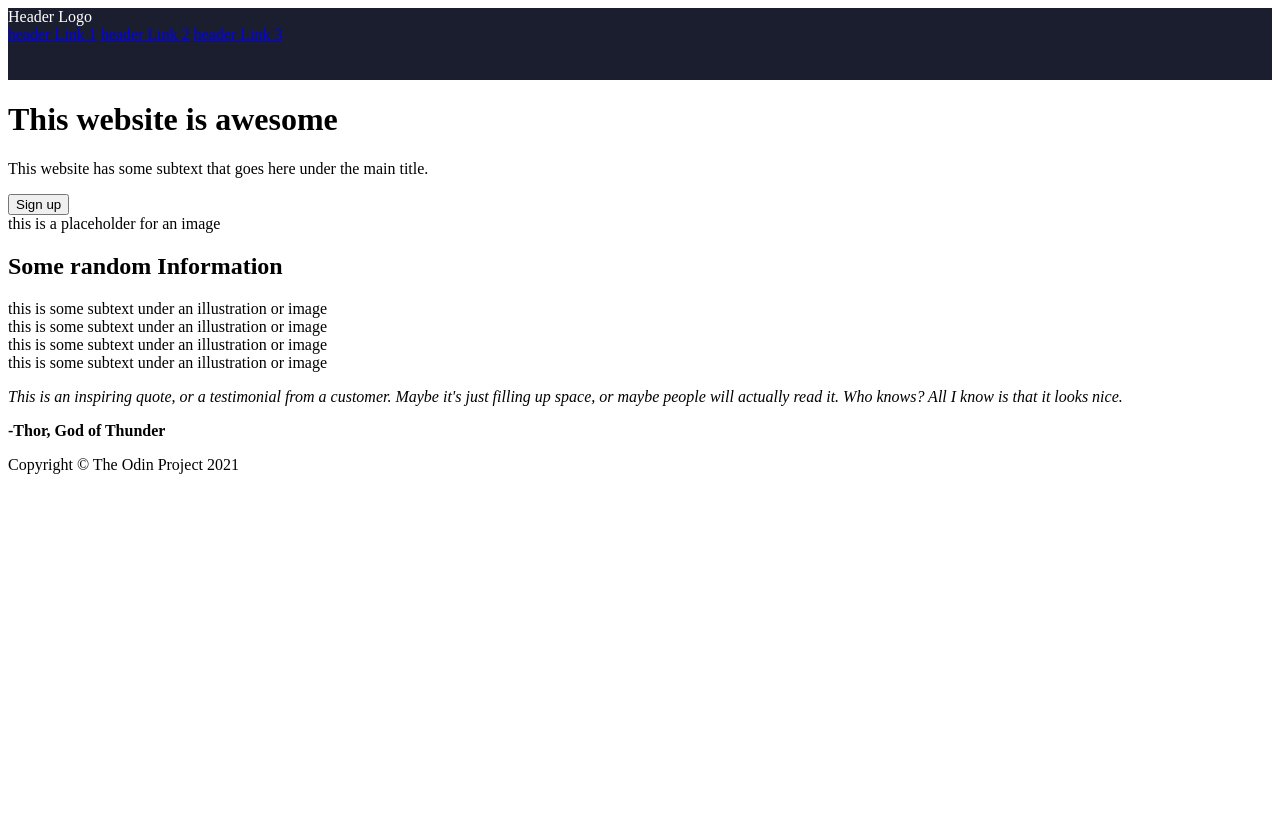
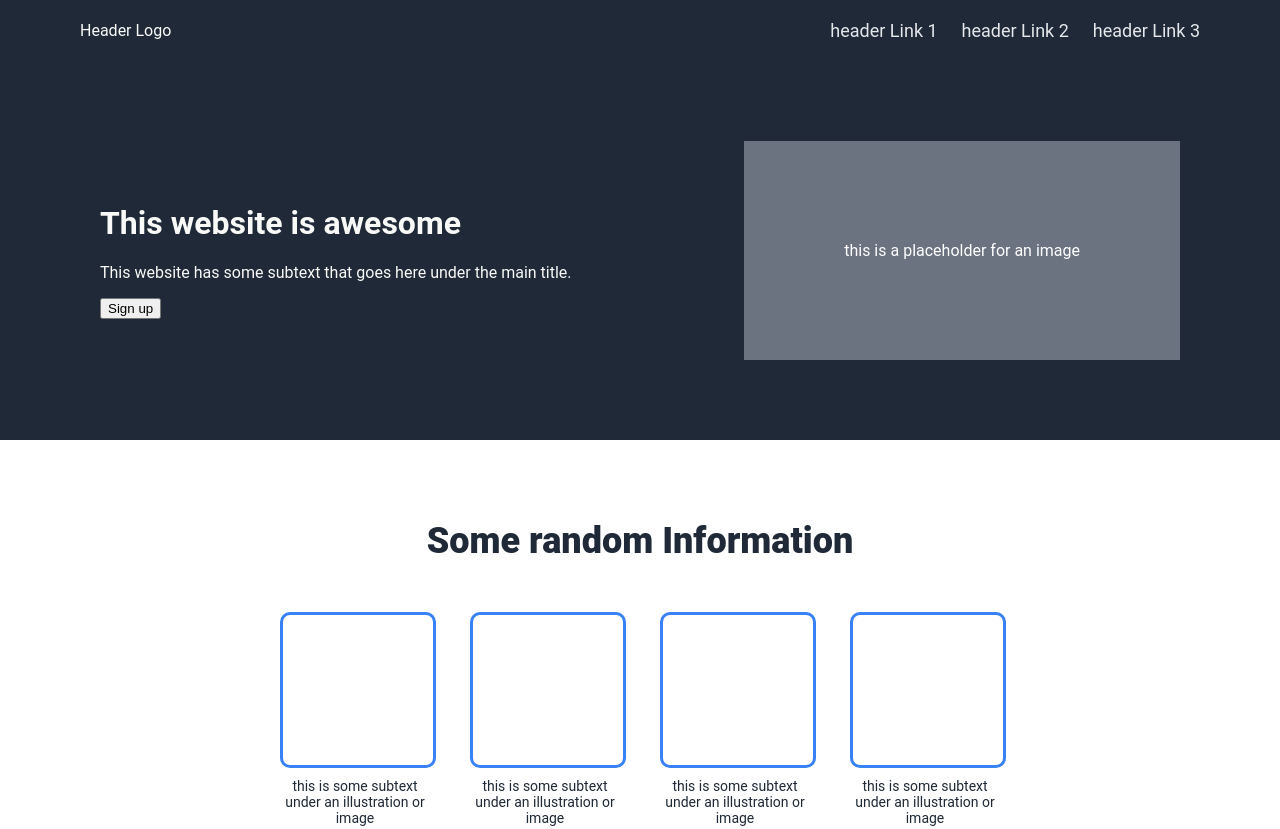
Before and after one commit to MonishKanneboina/LandingPage-Odin, a plain HTML site: page index.html in a window 1280 px wide. Shown: the top 829 px of the page. Before the commit the page ends 800 px from the top, so only its background shows below. Drawn offline with Linux system fonts and the light colour scheme.

Commit message:
Completed the CSS, adjusted the HTML file a little bit, landing page should be done

```diff
--- a/style.css
+++ b/style.css
@@ -1,9 +1,155 @@
 body {
+    margin: 0;
+    font-family: 'Roboto', sans-serif;
+  }
+
+  .header {
+    background-color: #1F2937;
+    color: #F9FAF8;
+    display: flex;
+    justify-content: space-between;
+    align-items: center;
+    padding: 20px 80px;
+  }
+
+  .logo {
+    font-size: 24px;
+    font-weight: 900;
+    color: #F9FAF8;
+  }
+
+  .header-right a {
+    margin-left: 20px;
+    text-decoration: none;
+    color: #E5E7EB;
+    font-size: 18px;
+  }
+
+  .header-right a:hover {
+    text-decoration: underline;
+  }
+
+.hero {
+    background-color: #1F2937;
+    color: #f9faf8;
+    display: flex;
+    justify-content: space-between;
+    align-items: center;
+    padding: 80px 100px;
+}
+
+.hero-left h1 {
+    font-size: 48px;
+    font-weight: 900;
+    margin-bottom: 10px;
 
 }
 
-.header{
-  height: 72px;
-  background: rgb(27, 30, 46);
-  color: white;
+.hero-left p {
+    font-size: 18px;
+    color: #e5e7eb;
+    margin-bottom: 20px;
 }
+
+.hero-left button {
+    background-color: #3882F6;
+    color: white;
+    padding: 10px 25px;
+    border: none;
+    border-radius: 6px;
+    font-weight: bold;
+}
+
+.hero-right {
+    background-color: #6B7280;
+    color: white;
+    padding: 100px;
+    text-align: center;
+}
+
+.info-section {
+    text-align: center;
+    padding: 50px 100px;
+}
+
+.info-section h2 {
+    font-size: 36px;
+    font-weight: 900;
+    color: #1F2937;
+    margin-bottom: 50px;
+}
+
+.info-cards {
+    display: flex;
+    justify-content: center;
+    gap: 40px;
+    flex-wrap: wrap;
+}
+
+.card {
+    width: 150px;
+    text-align: center;
+    font-size: 14px;
+    color: #1F2937;
+}
+
+.square {
+    width: 150px;
+    height: 150px;
+    border: 3px solid #3882F6;
+    border-radius: 10px;
+    margin-bottom: 10px;
+}
+
+.quote-section {
+    background-color: #E5E7EB;
+    padding: 80px 150px;
+    font-size: 36px;
+    font-style: italic;
+    color: #1F2937
+}
+
+.quote-author {
+    text-align: right;
+    font-size:  24px;
+    margin-top: 20px;
+    font-weight: normal;
+}
+
+.cta-section {
+    padding: 80px 100px;
+}
+
+.cta-box{
+    background-color: #3882F6;
+    color: white;
+    display: flex;
+    justify-content: space-between;
+    align-items: center;
+    padding: 40px 60px;
+    border-radius: 10px;
+}
+
+.cta-box p {
+    margin: 5px 0;
+    font-size: 14px;
+    color: #E5E7EB;
+}
+
+.cta-box button {
+    background-color: #3882F6;
+    color: white;
+    border: 2px solid white;
+    padding: 10px 25px;
+    border-radius: 6px;
+    font-weight: bold;
+
+}
+
+.footer {
+    background-color: #1F2937;
+    color: #F9FAF8;
+    text-align: center;
+    padding: 30px 0;
+    font-size: 14px;
+  }
```
